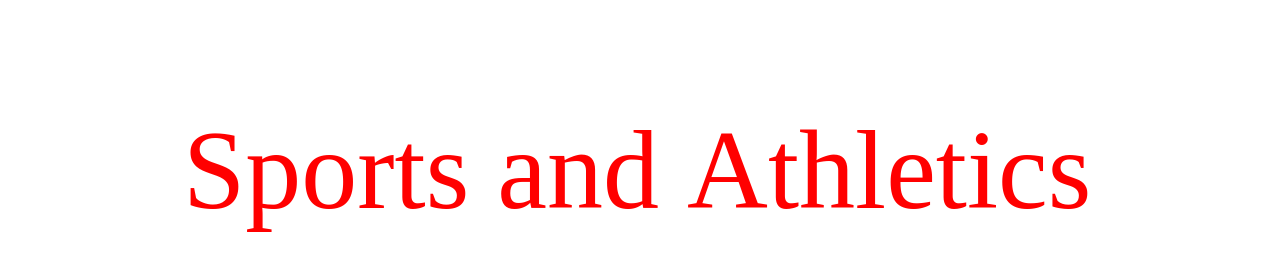
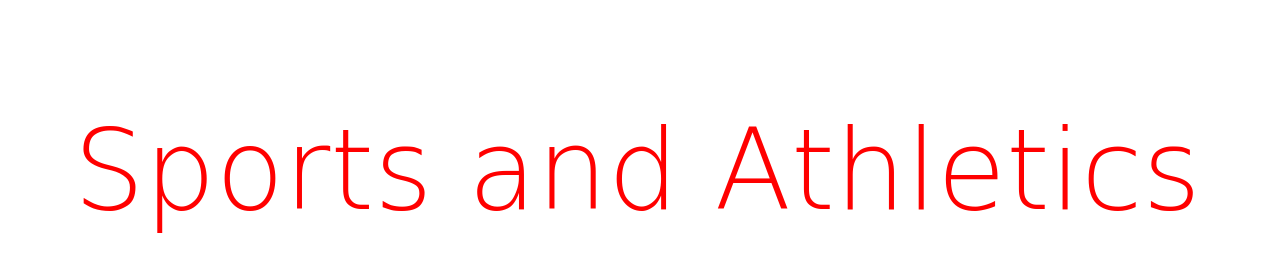
Before and after one commit to Durgesh2022/gcs, a website: page public/sports.html in a window 1280 px wide. Shown: the top 258 px of the page. Drawn offline with nearby package versions, Linux system fonts and the light colour scheme; a web font is replaced by a local one.

Commit message:
Update sports.css

```diff
--- a/public/sports.css
+++ b/public/sports.css
@@ -133,7 +133,7 @@ body {
 .ml14 {
   font-weight: 200;
   font-size: 7em;
-  font-family: 'pacifico';
+  font-family: 'Pacifico', cursive;
   color: red;
   margin: 10px 0;
 }
```
